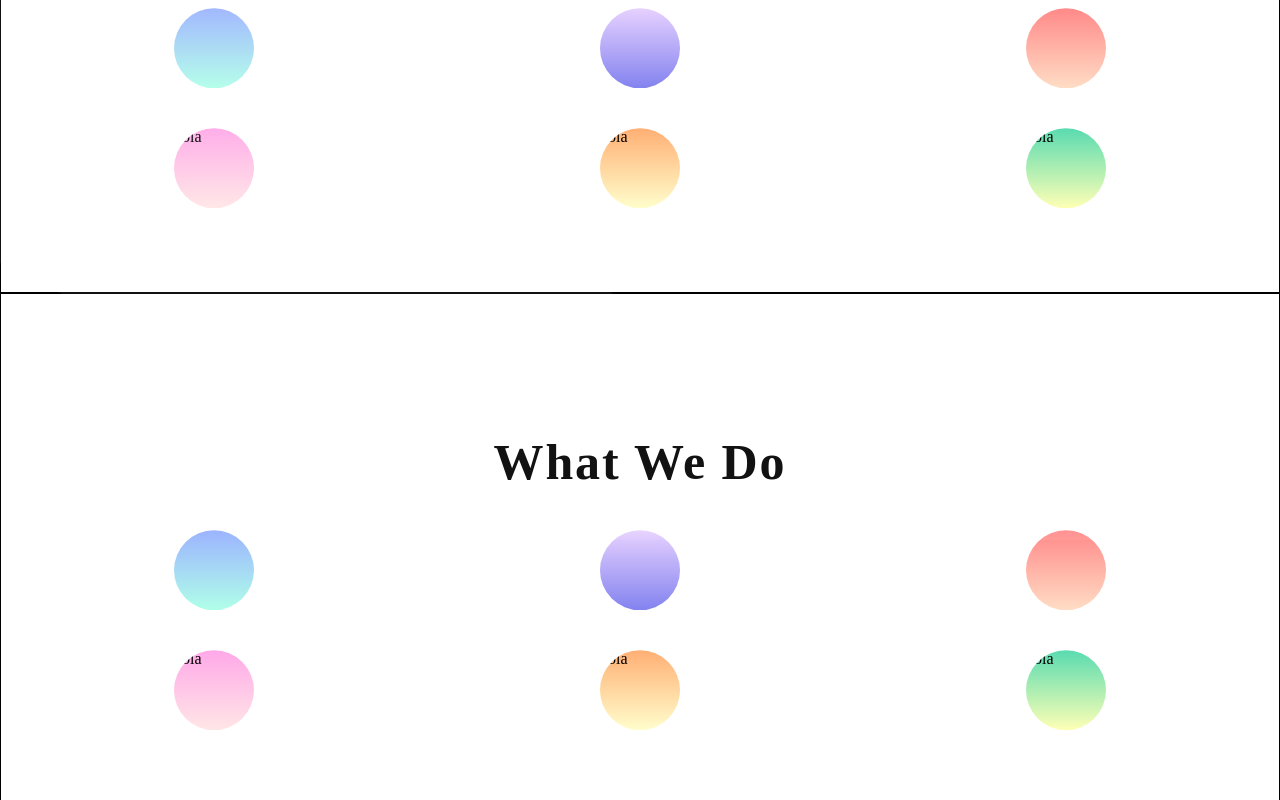
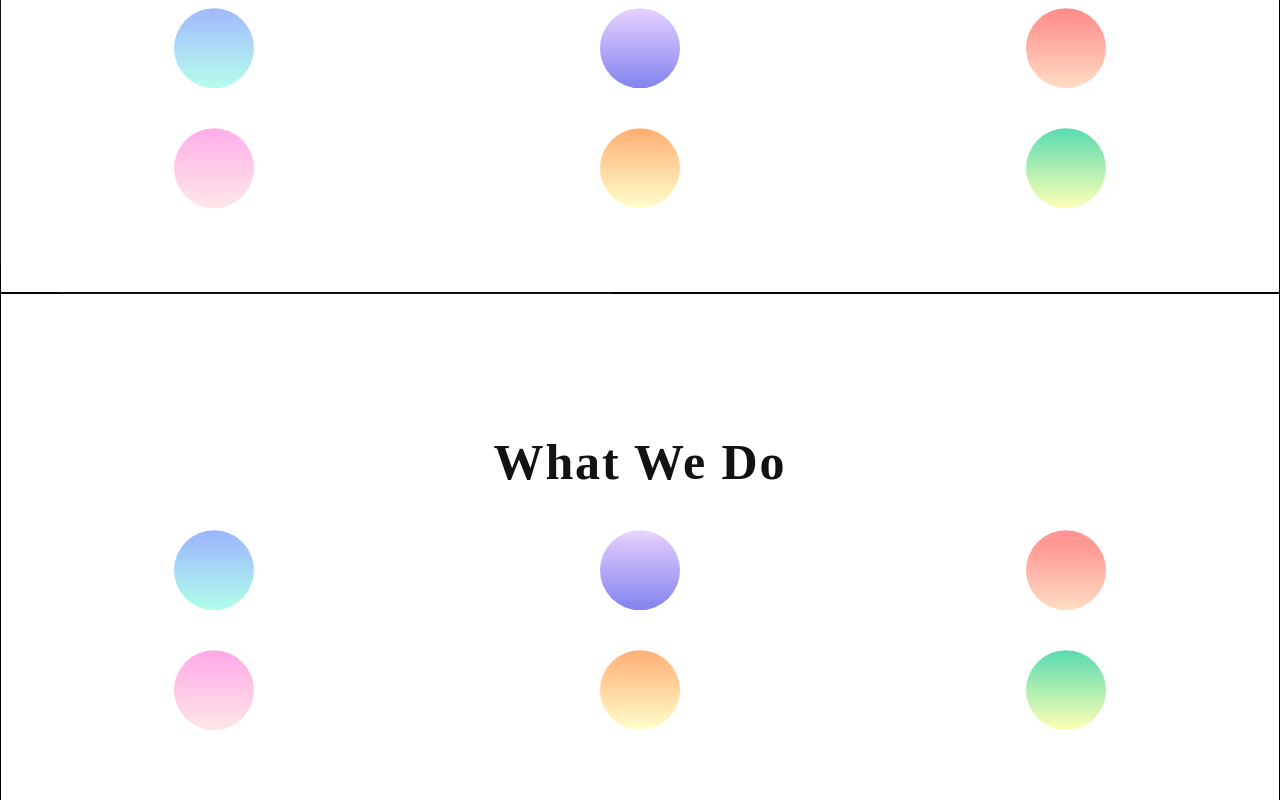
Before and after one commit to jael-VRR/newPortafolio, a React (Create React App) app: page / in a window 1280 px wide. Shown: the part 1020-1820 px from the top of the page. Built offline with nearby package versions, Linux system fonts and the light colour scheme.

Commit message:
sectionTools

```diff
--- a/src/components/SectionTools.jsx
+++ b/src/components/SectionTools.jsx
@@ -16,9 +16,9 @@ function SectionTools() {
             <div className="circle3">c</div>
           </Row>
           <Row className="wrapper-circle">
-            <div className="circle4">hola</div>
-            <div className="circle5">hola</div>
-            <div className="circle6">hola</div>
+            <div className="circle4">d</div>
+            <div className="circle5">e</div>
+            <div className="circle6">f</div>
           </Row>
         </Col>
       </Row>
```
